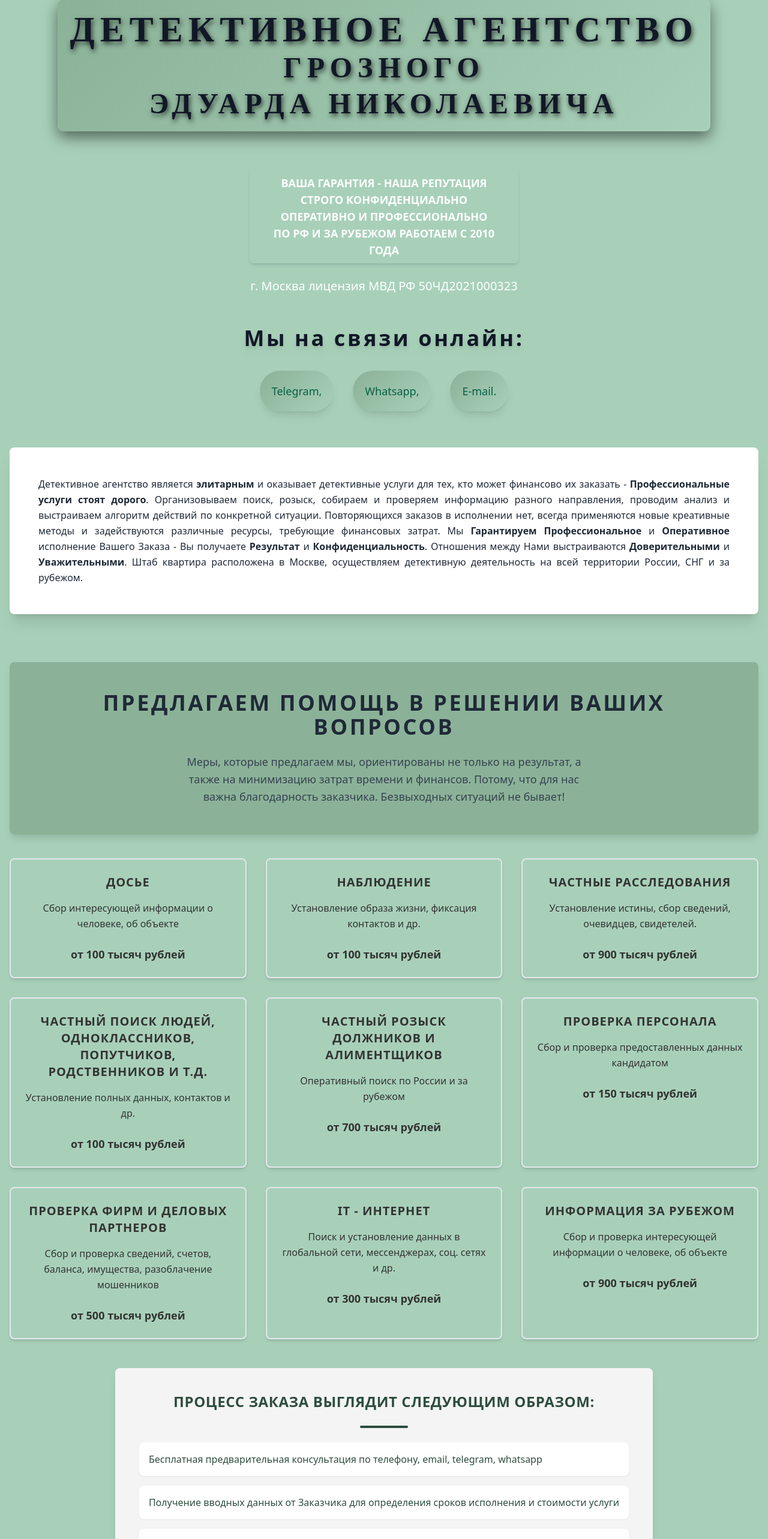
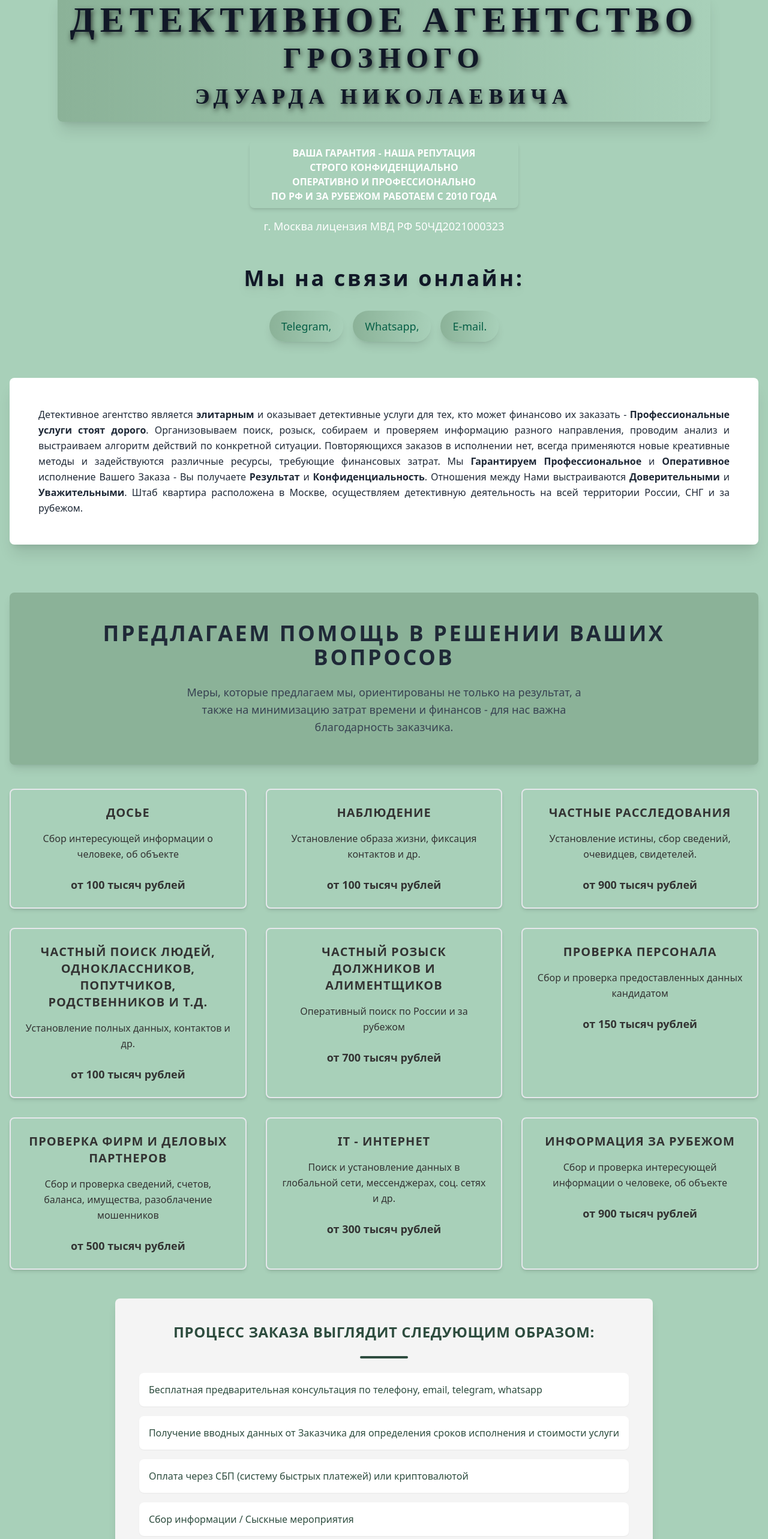
Before and after one commit to Zuglus/detektiv, a Next.js app: page / in a window 1280 px wide. Shown: the part 197-2763 px from the top of the page at 60% size. Built offline with nearby package versions, Linux system fonts and the light colour scheme.

Commit message:
мелкие корректировки текста в предложении, процессе и заголовке

```diff
--- a/src/app/(ru)/garantii/page.tsx
+++ b/src/app/(ru)/garantii/page.tsx
@@ -4,7 +4,7 @@ import contacts from '@/data/contacts.json';
 import content from '@/data/guarantee.json';
 
 export const metadata = {
-  title: 'Детективное агентство «Право» | Гарантии',
+  title: 'Детективное агентство Грозного Эдуарда Николаевича | Гарантии',
 };
 
 export default function Garanty() {
--- a/src/app/(ru)/kontakty/page.tsx
+++ b/src/app/(ru)/kontakty/page.tsx
@@ -4,7 +4,7 @@ import content from '@/data/contact.json';
 import contacts from '@/data/contacts.json';
 
 export const metadata = {
-  title: 'Детективное агентство «Право» | Контакты',
+  title: 'Детективное агентство Грозного Эдуарда Николаевича | Контакты',
 };
 
 export default function Contact() {
--- a/src/app/(ru)/layout.tsx
+++ b/src/app/(ru)/layout.tsx
@@ -3,11 +3,11 @@ import { Props } from '@/components/utility/types';
 import Body from '@/components/layout/body';
 
 export const metadata = {
-  title: 'Детективное агентство «Право»',
+  title: 'Детективное агентство Грозного Эдуарда Николаевича',
   description:
-    'Детективное агентство «Право» - Частный Детектив в Москве. Профессионально ✅ Оперативно ✅ Достоверно ✅ Гарантия ✅',
+    'Детективное агентство Грозного Эдуарда Николаевича в Москве. Профессионально ✅ Оперативно ✅ Достоверно ✅ Гарантия ✅',
   keywords:
-    'Детективное агентство «Право», Частный Детектив в Москве, Профессионально, Оперативно, Достоверно, Гарантия',
+    'Детективное агентство Грозного Эдуарда Николаевича в Москве. Профессионально ✅ Оперативно ✅ Достоверно ✅ Гарантия ✅',
 };
 
 export default function RootLayout({ children }: Props) {
--- a/src/app/(ru)/page.tsx
+++ b/src/app/(ru)/page.tsx
@@ -1,11 +1,19 @@
 import ContentAbout from '@/components/content/contentAbout';
-import content from '@/data/about.json';
-import contacts from '@/data/contacts.json';
+import contentData from '@/data/about.json';
+import contactsData from '@/data/contacts.json';
+import {ContentData, Contacts} from '@/components/utility/types'
+
+interface AboutProps {
+  content: ContentData;
+  contacts: Contacts;
+}
 
 export default function About() {
+  const data: ContentData = contentData;
+  const contacts: Contacts = contactsData;
   return (
     <>
-      <ContentAbout data={content.ru} contacts={contacts} />
+      <ContentAbout data={data.ru} contacts={contacts} />
     </>
   );
 }
--- a/src/app/(ru)/price/page.tsx
+++ b/src/app/(ru)/price/page.tsx
@@ -4,7 +4,7 @@ import contacts from '@/data/contacts.json';
 import content from '@/data/price.json';
 
 export const metadata = {
-  title: 'Детективное агентство «Право» | Прайс',
+  title: 'Детективное агентство Грозного Эдуарда Николаевича | Прайс',
 };
 
 export default function Price() {
--- a/src/app/(ru)/stati/page.tsx
+++ b/src/app/(ru)/stati/page.tsx
@@ -3,7 +3,7 @@ import { getPosts } from '@/components/utility/getPosts';
 import PostList from '@/components/ui/postList';
 
 export const metadata = {
-  title: 'Детективное агентство «Право» | Заказы',
+  title: 'Детективное агентство Грозного Эдуарда Николаевича | Заказы',
 };
 
 export default async function Blog() {
--- a/src/app/(ru)/vakansii/page.tsx
+++ b/src/app/(ru)/vakansii/page.tsx
@@ -4,7 +4,7 @@ import contacts from '@/data/contacts.json';
 import content from '@/data/job.json';
 
 export const metadata = {
-  title: 'Детективное агентство «Право» | Вакансии',
+  title: 'Детективное агентство Грозного Эдуарда Николаевича | Вакансии',
 };
 
 export default function Job() {
--- a/src/components/content/contentAbout.tsx
+++ b/src/components/content/contentAbout.tsx
@@ -2,50 +2,44 @@ import CardPrinciple from '@/components/ui/cardPrinciple';
 import CardService from '@/components/ui/cardService';
 import { Benefit, Card, Principle } from '../utility/types';
 
-export default function ContentAbout({
-  data,
-  contacts,
-}: {
-  data: any;
-  contacts: any;
-}) {
+export default function ContentAbout({ data, contacts }: { data: any; contacts: any; }) {
   return (
     <>
-      {/* Header Section - Elegant and Inviting */}
-      <div className="bg-[#a8d0b9] py-5 text-center text-gray-900">
+      {/* Header Section */}
+      <div className="bg-green-fog py-5 text-center text-gray-900">
         <p className="drop-shadow-lg mb-4 font-extrabold text-4xl leading-relaxed tracking-widest">
           {data.subheader}
         </p>
-        <div className="flex justify-center space-x-8 mt-6">
+        <div className="flex flex-wrap justify-center gap-4 mt-6">
           {[contacts.telegram, contacts.whatsapp, contacts.email].map((item) => (
             <a
               key={item.name}
               href={item.link}
               title={item.link}
-              className="relative group"
+              className="group"
             >
-              {/* Текст ссылки */}
-              <span className="group-hover:scale-110 relative z-10 shadow-lg px-5 py-3 rounded-full text-emerald-800 text-lg hover:text-[#50C878] transform transition-transform duration-300 ease-in-out"
-                style={{
-                  padding: '20px',
-                  background: 'linear-gradient(135deg, #8bb298, #a8d0b9)',
-                  display: 'inline-block', /* Shrinks width to fit content */
-                }}>
-                {item.name}{item === contacts.email ? '.' : ','}
+              <span
+                className="group-hover:scale-110 inline-block relative z-10 bg-gradient-to-r from-green-fog-700 to-green-fog-500 shadow-lg px-5 py-3 rounded-full text-emerald-800 text-lg hover:text-green-500 transform transition-transform duration-300 ease-in-out"
+              >
+                {item.name}
+                {item === contacts.email ? '.' : ','}
               </span>
             </a>
           ))}
         </div>
       </div>
 
-      {/* Intro Section - Clean, Focused on Typography */}
-      <div className="bg-white shadow-xl hover:shadow-2xl my-10 p-12 rounded-lg text-gray-800 leading-relaxed transition-transform duration-300">
-        <p className="text-justify" dangerouslySetInnerHTML={{ __html: data.intro }} />
+      {/* Intro Section */}
+      <div className="bg-white shadow-xl hover:shadow-2xl my-10 p-6 md:p-12 rounded-lg text-gray-800 leading-relaxed transition-transform duration-300">
+        <p
+          className="text-justify"
+          dangerouslySetInnerHTML={{ __html: data.intro }}
+        />
       </div>
 
-      {/* Proposal Section - Enhanced with Accents and Animation */}
-      <div className="relative bg-[#8bb298] shadow-lg hover:shadow-xl mt-10 p-12 rounded-lg text-gray-900 transform transition-all hover:scale-105">
-        <h2 className="mb-6 font-extrabold text-4xl text-center text-gray-800 uppercase tracking-widest">
+      {/* Proposal Section */}
+      <div className="relative bg-green-fog-700 shadow-lg hover:shadow-xl mt-10 p-6 md:p-12 rounded-lg text-gray-900 transform transition-all hover:scale-105">
+        <h2 className="mb-6 font-extrabold text-3xl text-center text-gray-800 md:text-4xl uppercase tracking-widest">
           {data.proposeHeader}
         </h2>
         <p className="mx-auto max-w-2xl text-center text-gray-700 text-lg leading-relaxed">
@@ -53,29 +47,24 @@ export default function ContentAbout({
         </p>
       </div>
 
-      {/* Service Cards - Interactive with Subtle Animation */}
+      {/* Service Cards */}
       <div className="gap-8 grid grid-cols-1 sm:grid-cols-2 lg:grid-cols-3 mt-10">
         {data.serviceList.map((card: Card) => (
           <CardService key={card.title} data={card} />
         ))}
       </div>
 
-      {/* Order List - Elegant with Dark Green Accents */}
-      <div className="bg-[#f4f4f4] shadow-lg hover:shadow-2xl mt-12 p-10 rounded-lg transition-shadow duration-300">
-        {/* Заголовок списка */}
-        <h4 className="mb-6 font-bold text-[#2e4d3f] text-2xl text-center uppercase tracking-wide">
+      {/* Order List */}
+      <div className="bg-[#f4f4f4] shadow-lg hover:shadow-2xl mt-12 p-6 md:p-10 rounded-lg transition-shadow duration-300">
+        <h4 className="mb-6 font-bold text-[#2e4d3f] text-center text-xl md:text-2xl uppercase tracking-wide">
           {data.orderListHeader}
         </h4>
-
-        {/* Декоративная линия */}
         <div className="bg-[#2e4d3f] mx-auto mb-6 rounded-full w-20 h-1"></div>
-
-        {/* Список */}
-        <ul className="list-none">
+        <ul className="space-y-4 list-none">
           {data.orderList.map((li: string, i: number) => (
             <li
               key={i}
-              className={`mb-4 p-4 rounded-lg font-medium text-[#2e4d3f] bg-white hover:bg-[#e6f2ed] hover:text-[#2e4d3f] transition-colors duration-300 shadow-sm hover:shadow-md`}
+              className="bg-white hover:bg-[#e6f2ed] shadow-sm hover:shadow-md mb-4 p-4 rounded-lg font-medium text-[#2e4d3f] hover:text-[#2e4d3f] transition-colors duration-300"
             >
               {li}
             </li>
@@ -83,36 +72,42 @@ export default function ContentAbout({
         </ul>
       </div>
 
-      {/* About Section - Soft Contrast and Attention-Grabbing Typography */}
-      <div className="bg-[#8bb298] shadow-lg mt-12 p-10 rounded-lg">
-        <h3 className="mb-6 font-bold text-3xl text-center text-white uppercase tracking-wider">
+      {/* About Section */}
+      <div className="bg-[#8bb298] shadow-lg mt-12 p-6 md:p-10 rounded-lg">
+        <h3 className="mb-6 font-bold text-2xl text-center text-white md:text-3xl uppercase tracking-wider">
           {data.aboutHeader}
         </h3>
-        <p className="text-white leading-loose" dangerouslySetInnerHTML={{ __html: data.aboutText }} />
+        <p
+          className="text-white leading-loose"
+          dangerouslySetInnerHTML={{ __html: data.aboutText }}
+        />
       </div>
 
-      {/* Benefits List - Balanced and Structured */}
+      {/* Benefits List */}
       <ul className="bg-white shadow-lg mx-auto my-10 py-6 rounded-lg max-w-4xl text-center list-none">
         {data.benefitsList.map((item: Benefit) => (
-          <li key={item.id} className="hover:bg-gray-100 odd:bg-gray-50 mb-6 p-6 rounded-lg transition-colors duration-300">
+          <li
+            key={item.id}
+            className="hover:bg-gray-100 odd:bg-gray-50 mb-6 p-6 rounded-lg transition-colors duration-300"
+          >
             <h3 className="font-bold text-xl">{item.title}</h3>
             <p>{item.text}</p>
           </li>
         ))}
       </ul>
 
-      {/* Detective Principles - Well-Spaced with Focus on Simplicity */}
+      {/* Detective Principles */}
       <h2
-        className="relative my-8 font-extrabold text-[#2a4f4f] text-4xl text-center uppercase tracking-widest"
+        className="relative my-8 font-extrabold text-[#2a4f4f] text-3xl text-center md:text-4xl uppercase tracking-widest"
         style={{
-          fontFamily: "'Playfair Display', serif", /* Elegant serif font */
-          letterSpacing: '0.2em', /* Increased letter spacing for more impact */
+          fontFamily: "'Playfair Display', serif",
+          letterSpacing: '0.2em',
           padding: '15px 20px',
-          background: 'linear-gradient(135deg, #a8d0b9, #50c878)', /* Subtle gradient for elegance */
-          borderRadius: '8px', /* Softer corners */
-          boxShadow: '0 8px 20px rgba(0, 0, 0, 0.3)', /* Light shadow for depth */
-          textShadow: '1px 2px 4px rgba(0, 0, 0, 0.5)', /* Text shadow for better contrast */
-          display: 'inline-block', /* Constrains the width to fit the text */
+          background: 'linear-gradient(135deg, #a8d0b9, #50c878)',
+          borderRadius: '8px',
+          boxShadow: '0 8px 20px rgba(0, 0, 0, 0.3)',
+          textShadow: '1px 2px 4px rgba(0, 0, 0, 0.5)',
+          display: 'inline-block',
         }}
       >
         {data.detektivePrinciplesHeader}
@@ -124,18 +119,15 @@ export default function ContentAbout({
         ))}
       </div>
 
-      {/* Alerts Section - Interactive Links */}
+      {/* Alerts Section */}
       <h4
-  className="relative mt-12 mb-6 font-extrabold text-2xl uppercase tracking-wide"
+        className="inline-block relative mt-12 mb-6 px-4 py-3 rounded-lg font-extrabold text-xl md:text-2xl uppercase tracking-wide"
         style={{
-    fontFamily: "'Playfair Display', serif", /* Matching the site's elegant style */
-    padding: '12px 18px',
-    background: 'linear-gradient(135deg, #a8d0b9, #50c878)', /* Subtle green gradient */
-    borderRadius: '8px', /* Soft corners */
-    boxShadow: '0 4px 10px rgba(0, 0, 0, 0.2)', /* Softer shadow */
-    textShadow: '1px 2px 2px rgba(0, 0, 0, 0.3)', /* Light text shadow */
-    color: '#2a4f4f', /* Dark green text for contrast */
-    display: 'inline-block',
+          fontFamily: "'Playfair Display', serif",
+          background: 'linear-gradient(135deg, #a8d0b9, #50c878)',
+          boxShadow: '0 4px 10px rgba(0, 0, 0, 0.2)',
+          textShadow: '1px 2px 2px rgba(0, 0, 0, 0.3)',
+          color: '#2a4f4f',
           lineHeight: '1.2',
         }}
       >
@@ -145,8 +137,7 @@ export default function ContentAbout({
         className="bg-[#f0f0f0] shadow-sm pl-3 rounded-md text-gray-700 leading-relaxed"
         dangerouslySetInnerHTML={{ __html: data.alertText }}
       />
-
-<ul className="bg-[#f0f0f0] shadow-sm px-10 py-5 rounded-md rounded-t-none text-gray-700 list-disc rout">
+      <ul className="bg-[#f0f0f0] shadow-sm px-4 md:px-10 py-5 rounded-md rounded-t-none text-gray-700 list-disc">
         <li className="pb-4">
           {data.alertSubstring1}
           <a
@@ -154,26 +145,29 @@ export default function ContentAbout({
             href={contacts.email.link}
           >
             {contacts.email.directName}
-    </a>,
+          </a>
+          ,
           <a
             className="font-semibold text-[#2a4f4f] hover:underline transition-all duration-300"
             href={contacts.telegram.link}
           >
             {contacts.telegram.name}
-    </a>,
+          </a>
+          ,
           <a
             className="font-semibold text-[#2a4f4f] hover:underline transition-all duration-300"
             href={contacts.whatsapp.link}
           >
             {contacts.whatsapp.name}
-    </a>,
-    {data.alertSubstring2}
+          </a>
+          , {data.alertSubstring2}
           <a
             className="font-semibold text-[#2a4f4f] hover:underline transition-all duration-300"
             href={contacts.phone.link}
           >
             {contacts.phone.name}
-    </a>.
+          </a>
+          .
         </li>
         <li>
           {data.alertSubstring3}
@@ -182,7 +176,8 @@ export default function ContentAbout({
             href={contacts.site}
           >
             {contacts.site}
-    </a>.
+          </a>
+          .
         </li>
       </ul>
     </>
--- a/src/components/layout/header.tsx
+++ b/src/components/layout/header.tsx
@@ -1,42 +1,42 @@
+import React from 'react';
 import Nav from './nav';
 import SocialIcons from '@/components/ui/socialIcons';
-import { Rout } from '@/components/utility/types';
+import { HeaderProps } from '@/components/utility/types';
 
-export default function Header({ data, routes }: { data: any, routes: Rout[] }) {
+
+export default function Header({ data, routes }: HeaderProps) {
   return (
-    <header className="bg-olive-700 p-6 text-center text-white">
-      <div className="md:flex md:justify-between items-center md:py-2">
+    <header className="bg-olive-700 p-4 sm:p-6 text-center text-white">
+      {/* Навигация и социальные иконки */}
+      <div className="flex md:flex-row flex-col md:justify-between items-center md:py-2">
         <Nav routes={routes} />
         <SocialIcons />
       </div>
 
+      {/* Основной заголовок */}
       <h1
-        className="relative my-10 font-extrabold text-4xl text-gray-900 sm:text-5xl lg:text-6xl uppercase tracking-widest"
+        className="inline-block relative bg-gradient-to-r from-[#8bb298] to-[#a8d0b9] shadow-xl mt-6 mb-4 px-3 sm:px-5 py-3 sm:py-5 rounded-lg max-w-full font-extrabold text-2xl text-gray-900 sm:text-4xl lg:text-6xl uppercase tracking-widest"
         style={{
           fontFamily: "'Playfair Display', serif",
           letterSpacing: '0.15em',
-          padding: '20px',
-          background: 'linear-gradient(135deg, #8bb298, #a8d0b9)', /* Dark Green to Gold */
-          borderRadius: '10px',
-          boxShadow: '0 10px 25px rgba(0, 0, 0, 0.5)', /* Shadow for depth */
-          textShadow: '2px 4px 8px rgba(0, 0, 0, 0.7)', /* Text shadow for legibility */
-          display: 'inline-block',
+          textShadow: '2px 4px 8px rgba(0, 0, 0, 0.7)',
+          wordBreak: 'break-word',
         }}
       >
         {data.intro} <br />
-        <span style={{ fontSize: '0.8em' }}>{data.header}</span> <br />
-        <span style={{ fontSize: '0.8em' }}>{data.headerName}</span>
+        <span className="text-xl sm:text-3xl lg:text-5xl">{data.header}</span> <br />
+        <span className="text-lg sm:text-2xl lg:text-4xl">{data.headerName}</span>
       </h1>
 
-
-
+      {/* Разделитель */}
       <div
-        className="bg-olive-600 bg-gradient-to-r from-olive-500 to-olive-400 shadow-md mx-auto my-6 px-4 py-2 rounded-lg max-w-xs sm:max-w-md font-semibold text-base text-center sm:text-lg uppercase"
+        className="bg-olive-600 bg-gradient-to-r from-olive-500 to-olive-400 shadow-md mx-auto my-4 px-3 sm:px-4 py-2 rounded-lg max-w-xs sm:max-w-md font-semibold text-center text-sm sm:text-base uppercase"
         dangerouslySetInnerHTML={{ __html: data.div1 }}
       />
 
+      {/* Подзаголовок */}
       <h2
-        className="mt-2 text-lg text-olive-100 sm:text-xl antialiased"
+        className="mt-2 px-2 sm:px-0 text-base text-olive-100 sm:text-lg antialiased"
         dangerouslySetInnerHTML={{ __html: data.div2 }}
       />
     </header>
--- a/src/data/about.json
+++ b/src/data/about.json
@@ -74,7 +74,7 @@
       }
     ],
     "proposeHeader": "предлагаем помощь в решении ваших вопросов",
-    "proposeText": "Меры, которые предлагаем мы, ориентированы не только на результат, а также на минимизацию затрат времени и финансов. Потому, что для нас важна благодарность заказчика. Безвыходных ситуаций не бывает!",
+    "proposeText": "Меры, которые предлагаем мы, ориентированы не только на результат, а также на минимизацию затрат времени и финансов - для нас важна благодарность заказчика.",
     "detektivePrinciplesHeader": "принципы нашего агентства",
     "detektivePrinciplesList": [
       {
@@ -106,7 +106,7 @@
     "orderList": [
       "Бесплатная предварительная консультация по телефону, email, telegram, whatsapp",
       "Получение вводных данных от Заказчика для определения сроков исполнения и стоимости услуги",
-      "Оплата через СБП (систему быстрых платежей), также криптовалютой",
+      "Оплата через СБП (систему быстрых платежей) или криптовалютой",
       "Сбор информации / Сыскные мероприятия",
       "Предоставление отчета"
     ],
--- a/tailwind.config.js
+++ b/tailwind.config.js
@@ -6,10 +6,8 @@ module.exports = {
   theme: {
     extend: {
       colors: {
-        'primary-bg': '#b3c100',
-        'primary-text': '#333',
-        'secondary-bg': '#555',
-        'accent-color': '#d9534f',
+        'green-fog-500': '#a8d0b9',
+        'green-fog-700': '#8bb298'
       },
     },
   },
```
Also changed, not shown: src/components/utility/types.tsx (+55 -0 lines). Lines whose indentation alone changed are shown as unchanged.
